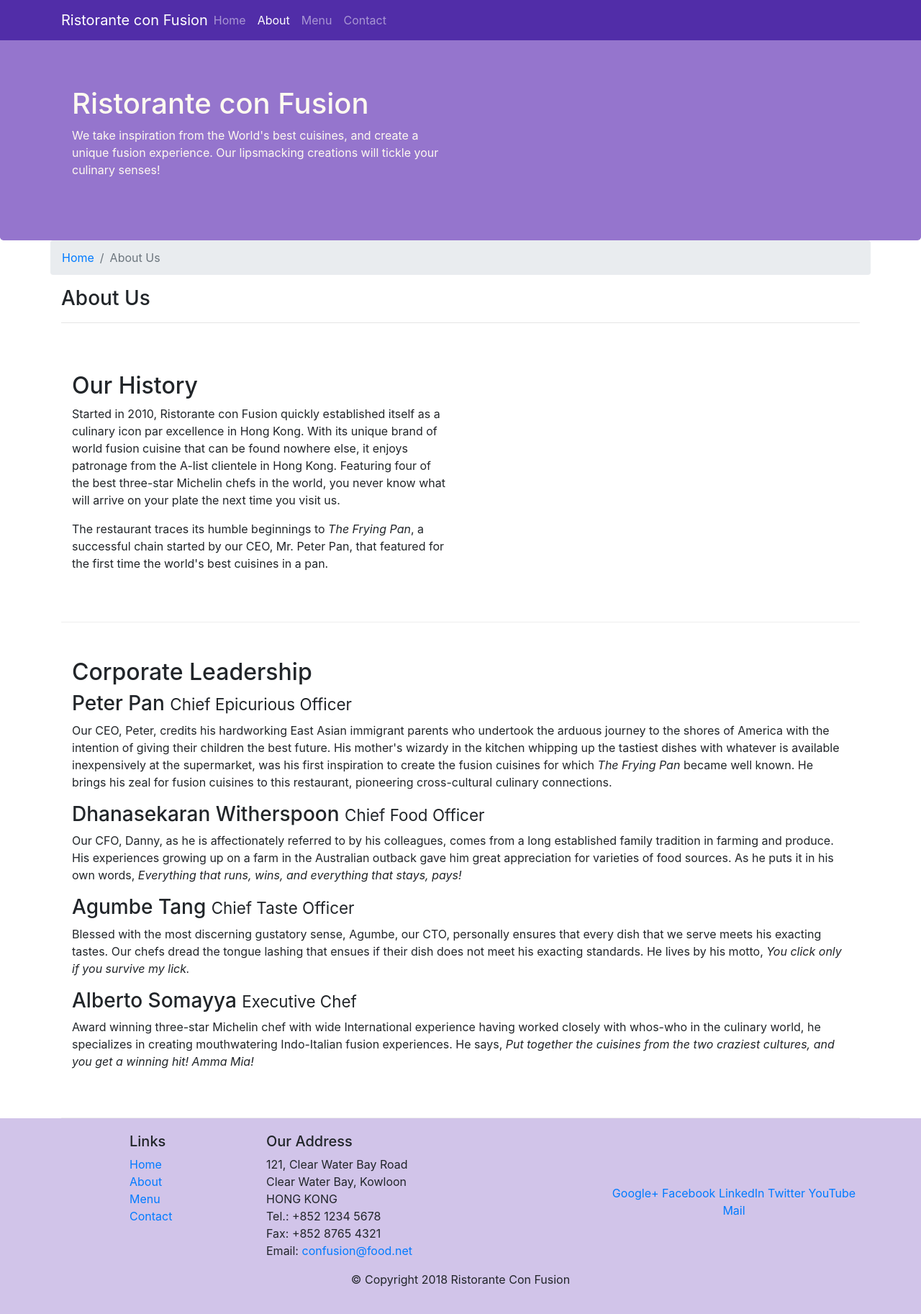
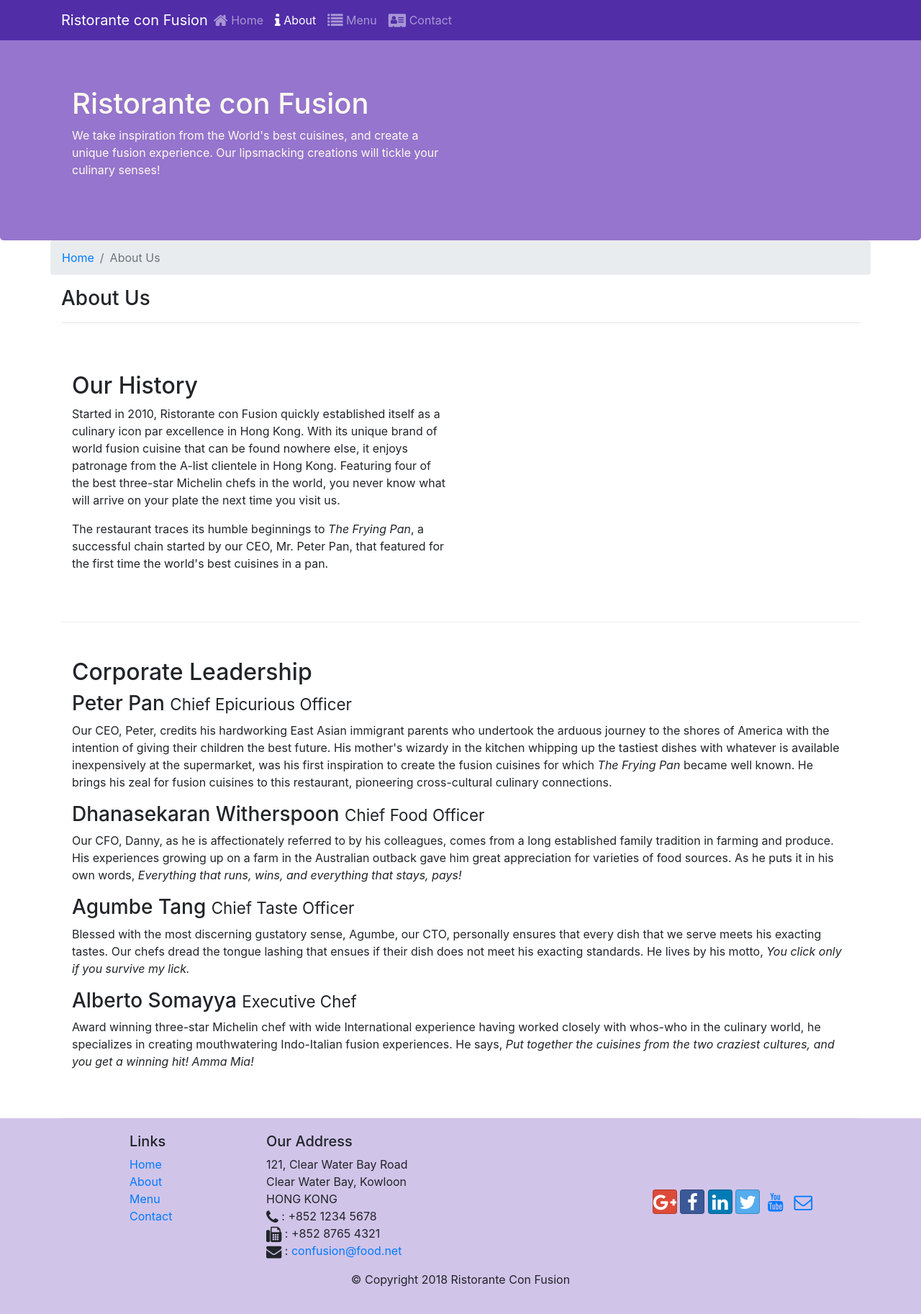
Before and after one commit to Chiragga24/Web-Development-Project, a website: page aboutus.html in a window 1280 px wide. Shown: the whole page at 72% size. Drawn offline with nearby package versions, Linux system fonts and the light colour scheme.

Commit message:
icon fonts

```diff
--- a/aboutus.html
+++ b/aboutus.html
@@ -8,6 +8,8 @@
 
     <!-- Bootstrap CSS -->
     <link rel="stylesheet" href="node_modules/bootstrap/dist/css/bootstrap.min.css">
+    <link rel="stylesheet" href="node_modules/font-awesome/css/font-awesome.min.css">
+    <link rel="stylesheet" href="node_modules/bootstrap-social/bootstrap-social.css">
     <link rel="stylesheet" href="css/styles.css">
     <title>Ristorante Con Fusion: About Us</title>
 
@@ -23,10 +25,10 @@
                 <a class="navbar-brand mr-auto" href="./index.html">Ristorante con Fusion</a>
                 <div class="collapse navbar-collapse" id="Navbar">
                     <ul class = "navbar-nav mr-auto">
-                        <li class="nav-item"><a class="nav-link" href="./index.html">Home</a></li>
-                        <li class="nav-item active"><a class="nav-link" href="#">About</a></li>
-                        <li class="nav-item"><a class="nav-link" href="#">Menu</a></li>
-                        <li class="nav-item"><a class="nav-link" href="#">Contact</a></li>
+                        <li class="nav-item"><a class="nav-link" href="./index.html"><span class="fa fa-home fa-lg"></span> Home</a></li>
+                        <li class="nav-item active"><a class="nav-link" href="#"><span class="fa fa-info fa-lg"></span> About</a></li>
+                        <li class="nav-item"><a class="nav-link" href="#"><span class="fa fa-list fa-lg"></span> Menu</a></li>
+                        <li class="nav-item"><a class="nav-link" href="#"><span class="fa fa-address-card fa-lg"></span> Contact</a></li>
                     </ul>
                 </div>
             </div>
@@ -103,19 +105,19 @@
 		              121, Clear Water Bay Road<br>
 		              Clear Water Bay, Kowloon<br>
 		              HONG KONG<br>
-		              Tel.: +852 1234 5678<br>
-		              Fax: +852 8765 4321<br>
-		              Email: <a href="mailto:confusion@food.net">confusion@food.net</a>
+		              <i class="fa fa-phone fa-lg"></i> : +852 1234 5678<br>
+		              <i class="fa fa-fax fa-lg"></i>  : +852 8765 4321<br>
+		              <i class="fa fa-envelope fa-lg"></i>  : <a href="mailto:confusion@food.net">confusion@food.net</a>
 		           </address>
                 </div>
                 <div class="col-12 col-sm-4 align-self-center">
                     <div class="text-center">
-                        <a href="http://google.com/+">Google+</a>
-                        <a href="http://www.facebook.com/profile.php?id=">Facebook</a>
-                        <a href="http://www.linkedin.com/in/">LinkedIn</a>
-                        <a href="http://twitter.com/">Twitter</a>
-                        <a href="http://youtube.com/">YouTube</a>
-                        <a href="mailto:">Mail</a>
+                        <a class="btn btn-social-icon btn-google" href="http://google.com/+"><i class="fa fa-google-plus fa-lg"></i></a>
+                        <a class="btn btn-social-icon btn-facebook" href="http://www.facebook.com/profile.php?id="><i class="fa fa-facebook fa-lg"></i></a>
+                        <a class="btn btn-social-icon btn-linkedin" href="http://www.linkedin.com/in/"><i class="fa fa-linkedin fa-lg"></i></a>
+                        <a class="btn btn-social-icon btn-twitter" href="http://twitter.com/"><i class="fa fa-twitter fa-lg"></i></a>
+                        <a class="btn btn-social-icon btn-youtube" href="http://youtube.com/"><i class="fa fa-youtube fa-lg"></i></a>
+                        <a class="btn btn-social-icon" href="mailto:"><i class="fa fa-envelope-o fa-lg"></i></a>
                     </div>
                 </div>
            </div>
--- a/package.json
+++ b/package.json
@@ -15,6 +15,8 @@
   },
   "dependencies": {
     "bootstrap": "^4.0.0",
+    "bootstrap-social": "^5.1.1",
+    "font-awesome": "^4.7.0",
     "jquery": "^3.3.1",
     "popper.js": "^1.12.9"
   }
```
Also changed, not shown: index.html (+16 -15 lines), css/styles.css (line endings or trailing spaces), 1 other file.
